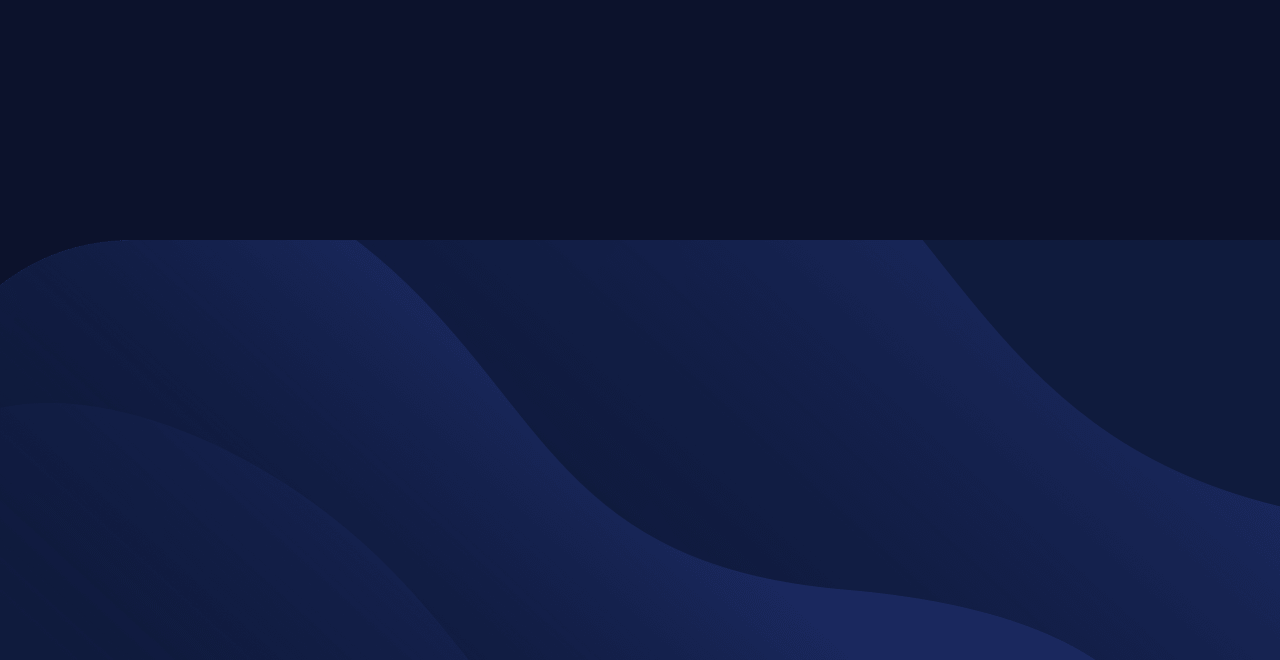
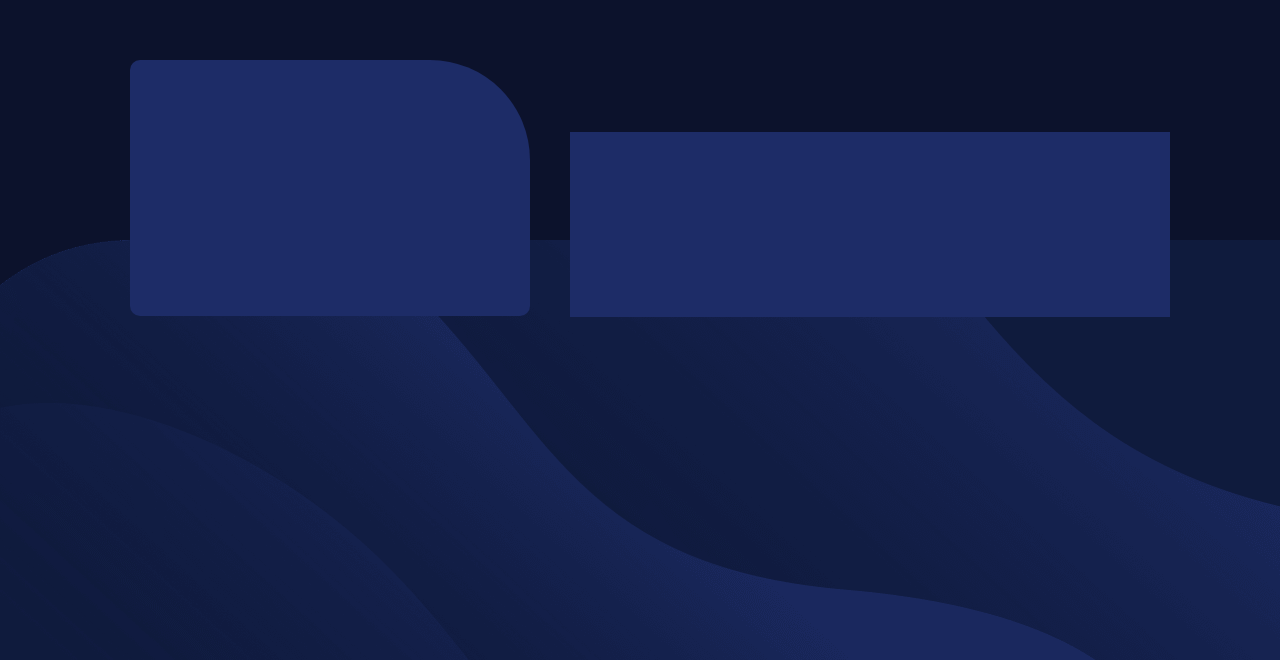
Before and after one commit to kwamefree444-hash/SBA-3-Design-and-Development-, a plain HTML site: page index.html in a window 1280 px wide. Shown: the part 140-800 px from the top of the page. Drawn offline with nearby package versions, Linux system fonts and the light colour scheme.

Commit message:
Refined the layout

```diff
--- a/index.html
+++ b/index.html
@@ -12,13 +12,30 @@
 
 <body class=" content-center bg-[hsl(229,57%,11%)] h-screen w-full mx-auto bg-[url('./images/bg-desktop.png')] bg-initial bg-no-repeat bg-bottom ">
   <!-- <div class="flex bg-blue-950  flex-col h-[500px] mx-12 justify-end  "> -->
-    <div class="flex h-[250px] w-[1000px] justify-end  ">
+    <div class="flex h-[250px] w-[1300px] justify-end justify-center ">
 
       <!-- <img src="./images/bg-desktop.png"> -->
-      <div class="flex ">
+      <div class="flex h-64 w-[400px] bg-[hsl(228,56%,26%)] rounded-[10px_100px_10px_10px] -mt-[75px] mr-60" shrink-0>
+
+
+
+
 
 
       </div>
+
+
+      <div class="flex h-[185px] w-[600px] bg-[hsl(228,56%,26%)] -mt-[3px]  -ml-[200px]  ">
+
+
+
+
+
+      </div>
+
+
+
+
     </div>
 </div>
 
```
